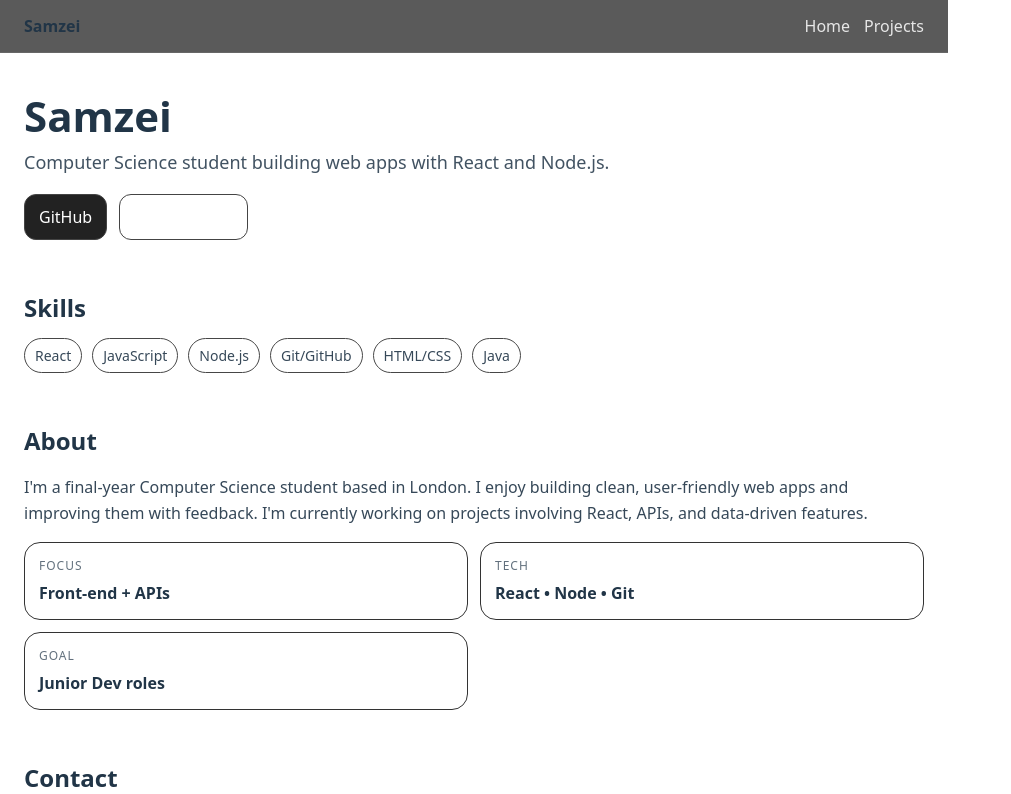
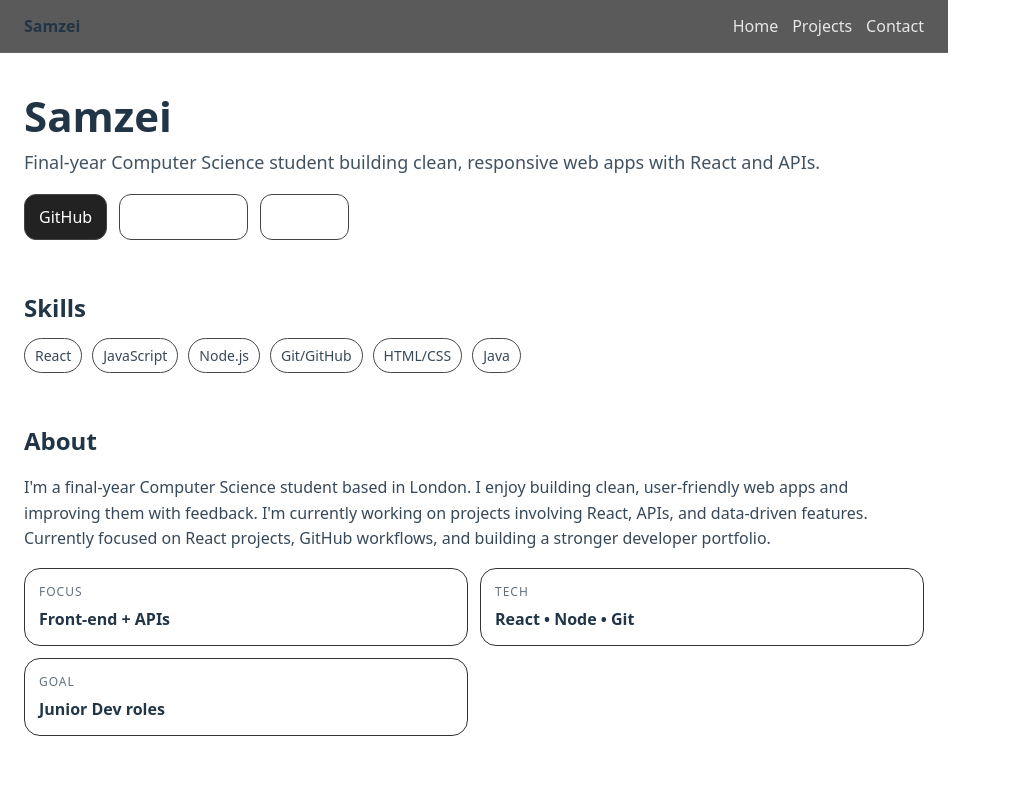
Before and after one commit to Samzei/SamZyte, a React (Vite) app in the folder portfolio/: page /#/ in a window 1280 px wide. Shown: the top 794 px of the page, without its empty margins (0-1011 px from the left). Built offline with nearby package versions, Linux system fonts and the light colour scheme.

Commit message:
Add contact anchor and CV link

```diff
--- a/portfolio/src/components/Layout.jsx
+++ b/portfolio/src/components/Layout.jsx
@@ -10,6 +10,7 @@ export default function Layout({ children }) {
                 <nav style={{ display: "flex", gap: 14 }}>
                     <Link to="/" style={navLink}>Home</Link>
                     <Link to="/projects" style={navLink}>Projects</Link>
+                    <Link to="/#contact" style={navLink}>Contact</Link>
                 </nav>
                 </div>
             </header>
--- a/portfolio/src/pages/Home.jsx
+++ b/portfolio/src/pages/Home.jsx
@@ -4,7 +4,7 @@ export default function Home() {
       <section style={{ marginTop: 40 }}>
         <h1 style={{ fontSize: 42, margin: 0 }}>Samzei</h1>
         <p style={{ fontSize: 18, opacity: 0.85, marginTop: 10 }}>
-          Computer Science student building web apps with React and Node.js.
+         Final-year Computer Science student building clean, responsive web apps with React and APIs.
         </p>
 
         <div style={{ display: "flex", gap: 12, marginTop: 18, flexWrap: "wrap" }}>
@@ -18,6 +18,9 @@ export default function Home() {
           </a>
           <a href="#/projects" style={btnStyleOutline}>
             View Projects
+          </a>
+          <a href="./cv.pdf" target="_blank" rel="noreferrer" style={btnStyleOutline}>
+           View CV
           </a>
         </div>
       </section>
@@ -37,6 +40,7 @@ export default function Home() {
                 I'm a final-year Computer Science student based in London. I enjoy building
                 clean, user-friendly web apps and improving them with feedback. I'm currently
                 working on projects involving React, APIs, and data-driven features.
+                Currently focused on React projects, GitHub workflows, and building a stronger developer portfolio.
             </p>
 
             <div style={{ display: "grid", gap: 12,gridTemplateColumns: "repeat(auto-fit, minmax(360px, 1fr))", marginTop: 16 }}>
@@ -55,7 +59,7 @@ export default function Home() {
             </div>
         </section>
 
-        <section style={{ marginTop: 50, marginBottom: 60 }}>
+        <section id="contact" style={{ marginTop: 50, marginBottom: 60 }}>
           <h2 style={{ marginBottom: 12 }}>Contact</h2>
           <p style={{ opacity: 0.9 }}>
             Want to collaborate or discuss opportunities? Reach me here:
```
Lines whose indentation alone changed are shown as unchanged.
